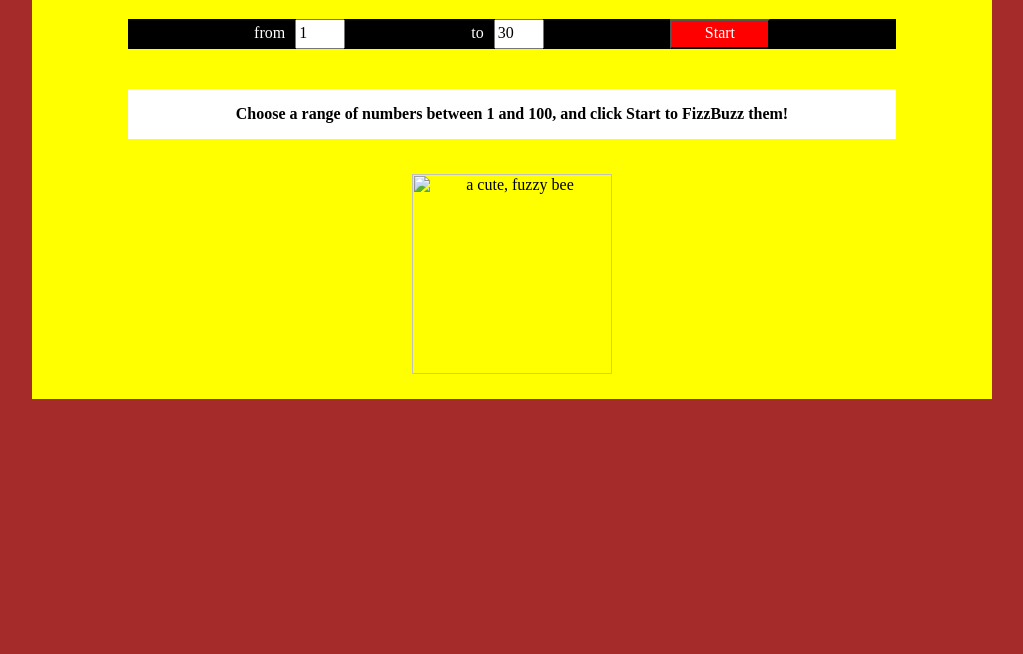
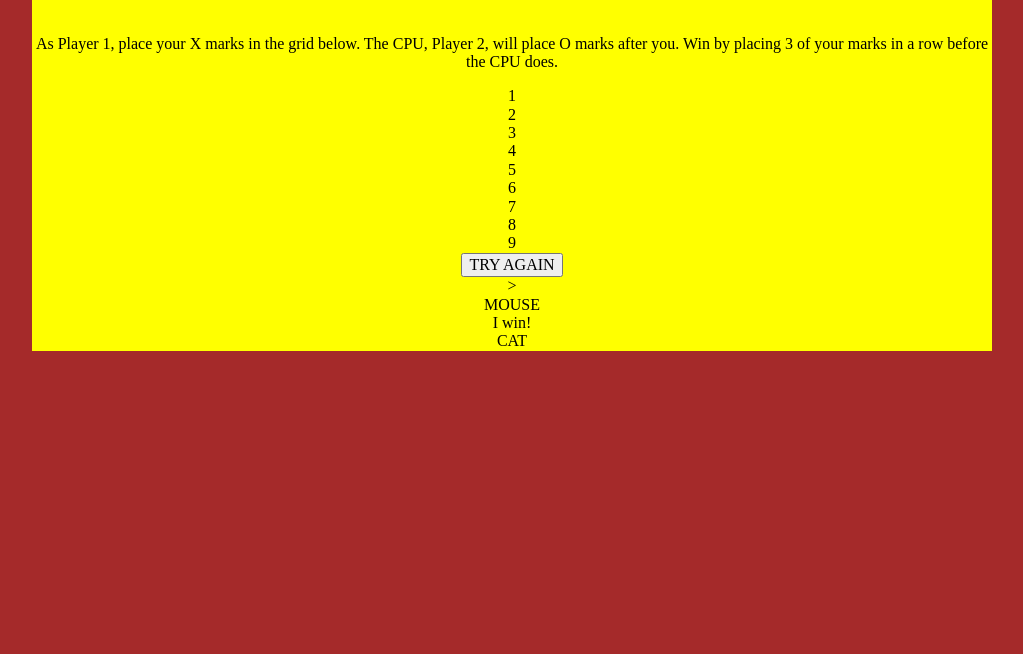
Before and after one commit to nsmckay/NoughtsAndCrosses, a plain HTML site: page index.html in a window 1280 px wide. Shown: the part 146-800 px from the top of the page, without its empty margins (128-1151 px from the left). Drawn offline with nearby package versions, Linux system fonts and the light colour scheme.

Commit message:
completed the initial HTML, including the grid

```diff
--- a/index.html
+++ b/index.html
@@ -2,29 +2,37 @@
     <head><link rel="stylesheet" href="https://cdnjs.cloudflare.com/ajax/libs/normalize/8.0.1/normalize.css">
         <link rel="stylesheet" href="index.css">
         <meta name="viewport" content="width=device-width, initial-scale=1.0">
-        <title>FizzBuzz App</title>
+        <title>Noughts and Crosses</title>
     </head>
     <body>
         <audio id="bee-buzzing">
             <source src="bee-buzzing.mp3" type="audio/mpeg">
         </audio>
         <div id="container">
-            <h1>FIZZ BUZZ! 🐝</h1>
-            <div id="inputs">
-                <div class="inp-div">
-                    <label for="start-num">from</label>
-                    <input id="start-num" class="inp" type="number" min="1" max="99" value="1">
+            <h1>NOUGHTS & CROSSES</h1>
+            <p id="intro">
+                As Player 1, place your X marks in the grid below. The CPU, Player 2, will place O marks after you.
+                Win by placing 3 of your marks in a row before the CPU does.
+            </p>
+            <div id="game-area">
+                <div id="game-board">
+                    <div class="box" id="box-1">1</div>
+                    <div class="box" id="box-2">2</div>
+                    <div class="box" id="box-3">3</div>
+                    <div class="box" id="box-4">4</div>
+                    <div class="box" id="box-5">5</div>
+                    <div class="box" id="box-6">6</div>
+                    <div class="box" id="box-7">7</div>
+                    <div class="box" id="box-8">8</div>
+                    <div class="box" id="box-9">9</div>
                 </div>
-                <div class="inp-div">
-                    <label for="end-num">to</label>
-                    <input id="end-num" class="inp" type="number" min="2" max="100" value="30">
-                </div>
-                <button id="start" class="inp">Start</button>
+                <button id="retry">TRY AGAIN</button>
+            </div>>
+            <div id="messages">
+                <div id="mouse">MOUSE</div>
+                <div id="message">I win!</div>
+                <div id="cat">CAT</div>
             </div>
-            <div id="output">
-                <p id="fizz-buzz">Choose a range of numbers between 1 and 100, and click Start to FizzBuzz them!</p>
-            </div>
-            <img id="bee" src="bee.png" alt="a cute, fuzzy bee">
         </div>
     </body>
     <script src="index.js"></script>
```
